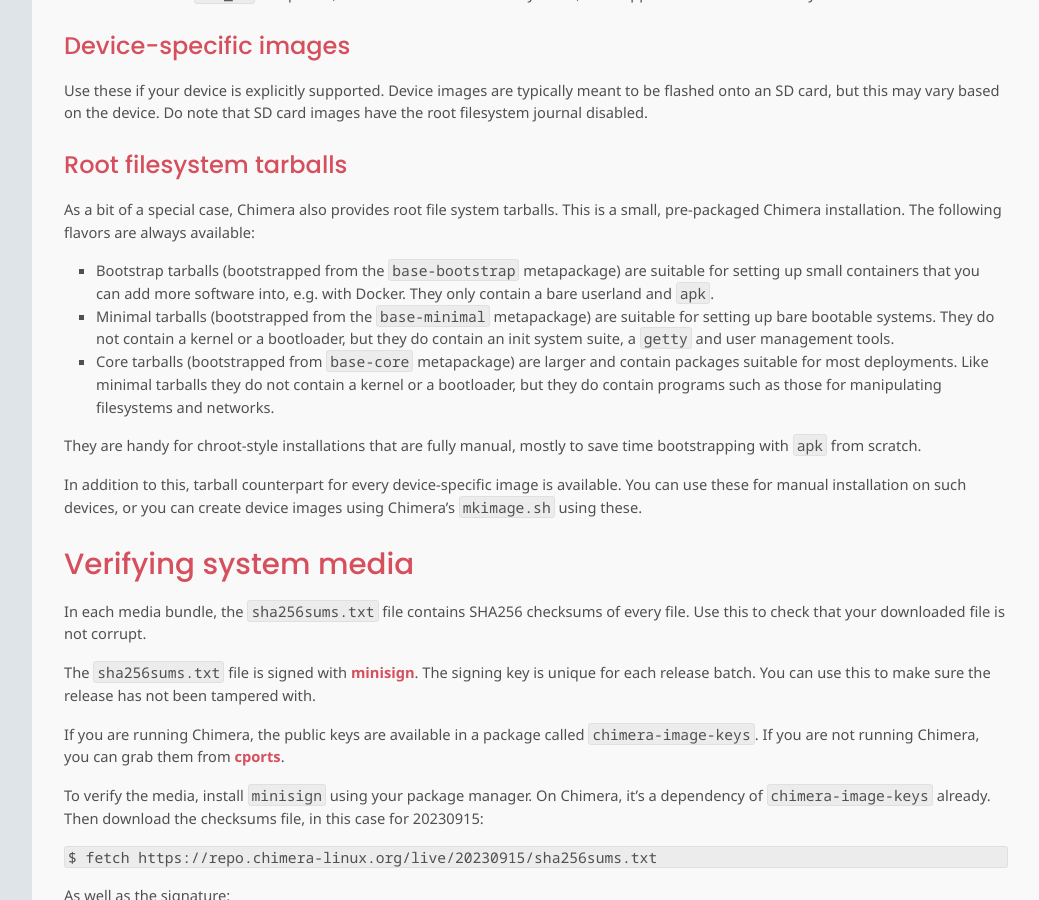
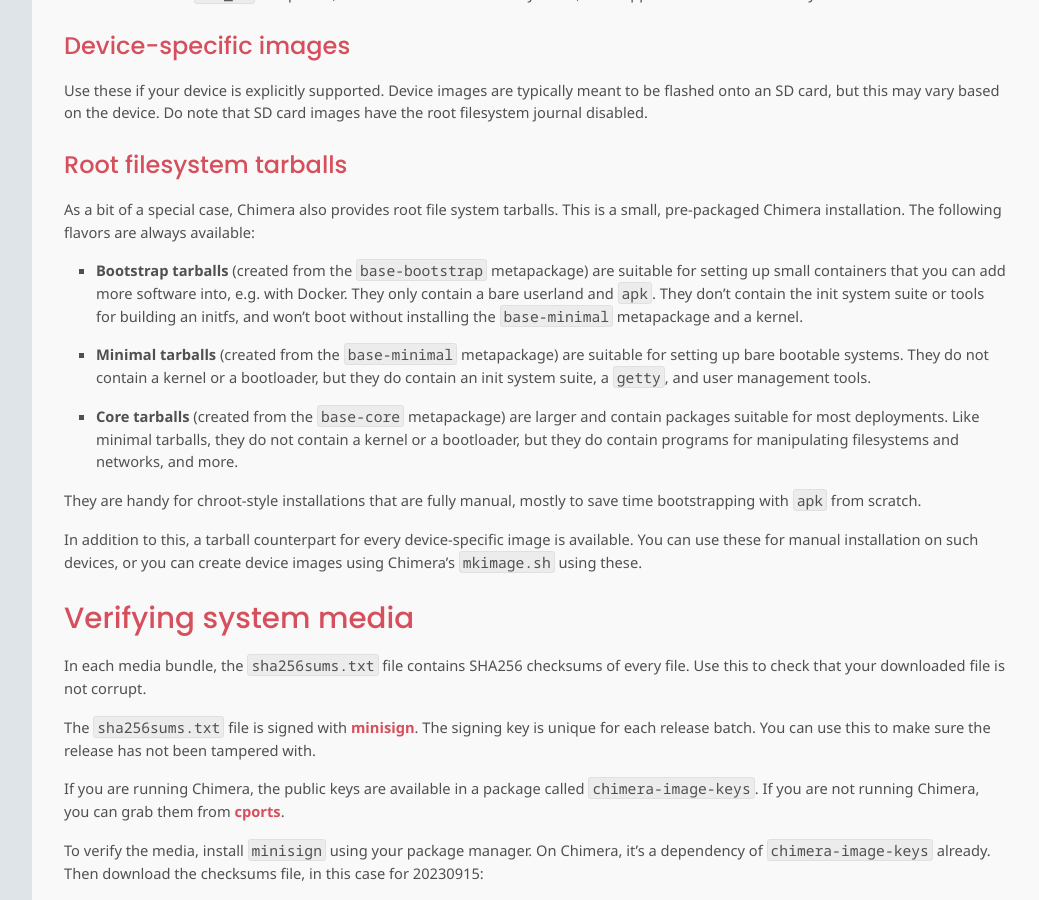
Before and after one commit to chimera-linux/chimera-linux.github.io, a Jekyll site: the page built from _docs/installation.md, in a window 1280 px wide and 900 px high, scrolled down 1559 px. Shown: the whole window, without its empty margins (240-1279 px from the left). Built offline with Jekyll 4.4.1, drawn with Linux system fonts in a browser that asks for light colours.

Commit message:
Update installation.md

```diff
--- a/_docs/installation.md
+++ b/_docs/installation.md
@@ -86,23 +86,27 @@
 This is a small, pre-packaged Chimera installation. The following flavors
 are always available:
 
-* Bootstrap tarballs (bootstrapped from the `base-bootstrap` metapackage)
+* **Bootstrap tarballs** (created from the `base-bootstrap` metapackage)
   are suitable for setting up small containers that you can add more
   software into, e.g. with Docker. They only contain a bare userland
-  and `apk`.
-* Minimal tarballs (bootstrapped from the `base-minimal` metapackage) are
+  and `apk`. They don't contain the init system suite or tools for building
+  an initfs, and won't boot without installing the `base-minimal`
+  metapackage and a kernel.
+
+* **Minimal tarballs** (created from the `base-minimal` metapackage) are
   suitable for setting up bare bootable systems. They do not contain a
   kernel or a bootloader, but they do contain an init system suite,
-  a `getty` and user management tools.
-* Core tarballs (bootstrapped from `base-core` metapackage) are larger and
-  contain packages suitable for most deployments. Like minimal tarballs
+  a `getty`, and user management tools.
+
+* **Core tarballs** (created from the `base-core` metapackage) are larger and
+  contain packages suitable for most deployments. Like minimal tarballs,
   they do not contain a kernel or a bootloader, but they do contain
-  programs such as those for manipulating filesystems and networks.
+  programs for manipulating filesystems and networks, and more.
 
 They are handy for chroot-style installations that are fully manual, mostly
 to save time bootstrapping with `apk` from scratch.
 
-In addition to this, tarball counterpart for every device-specific image
+In addition to this, a tarball counterpart for every device-specific image
 is available. You can use these for manual installation on such devices,
 or you can create device images using Chimera's `mkimage.sh` using these.
 
```
